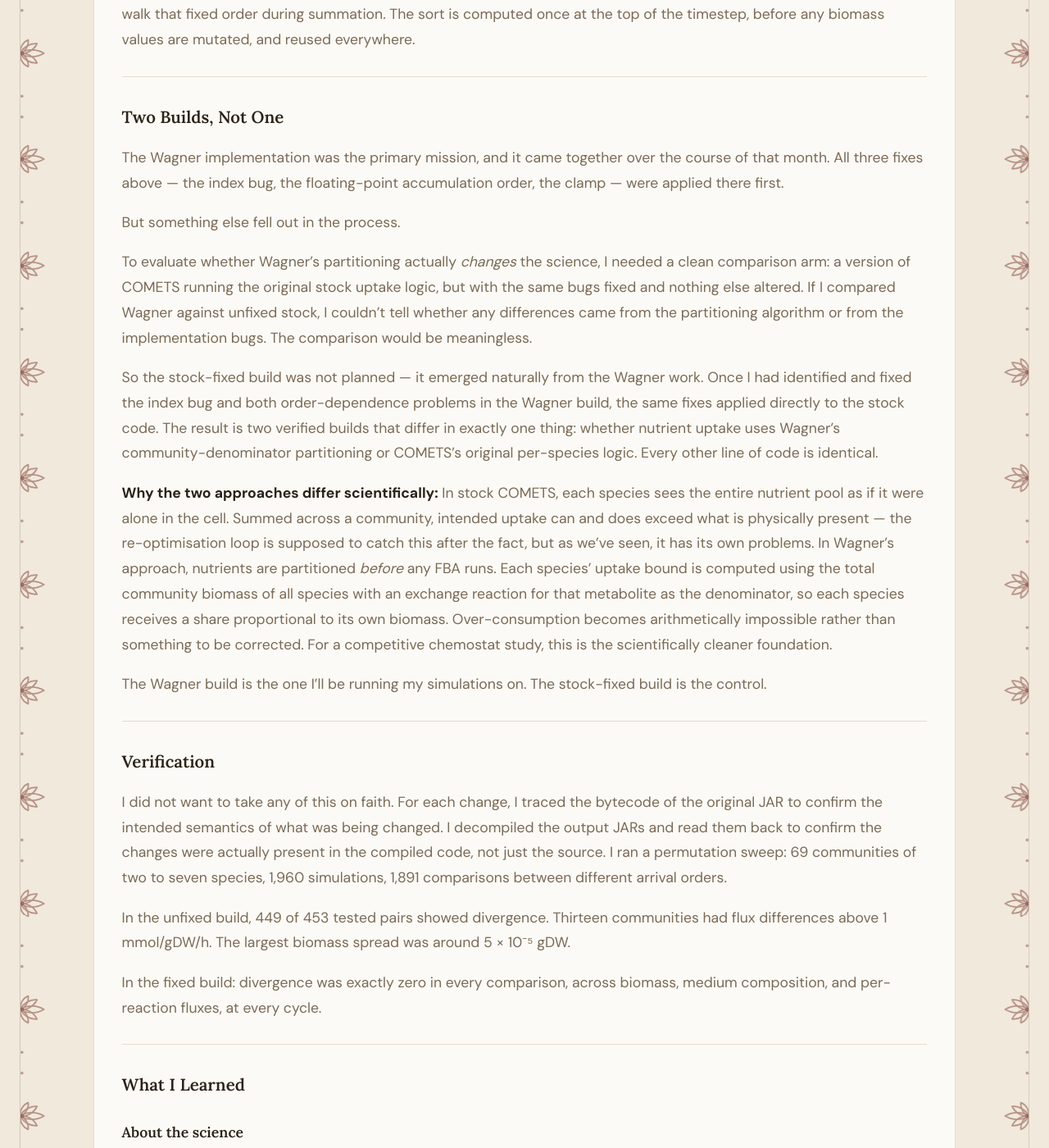
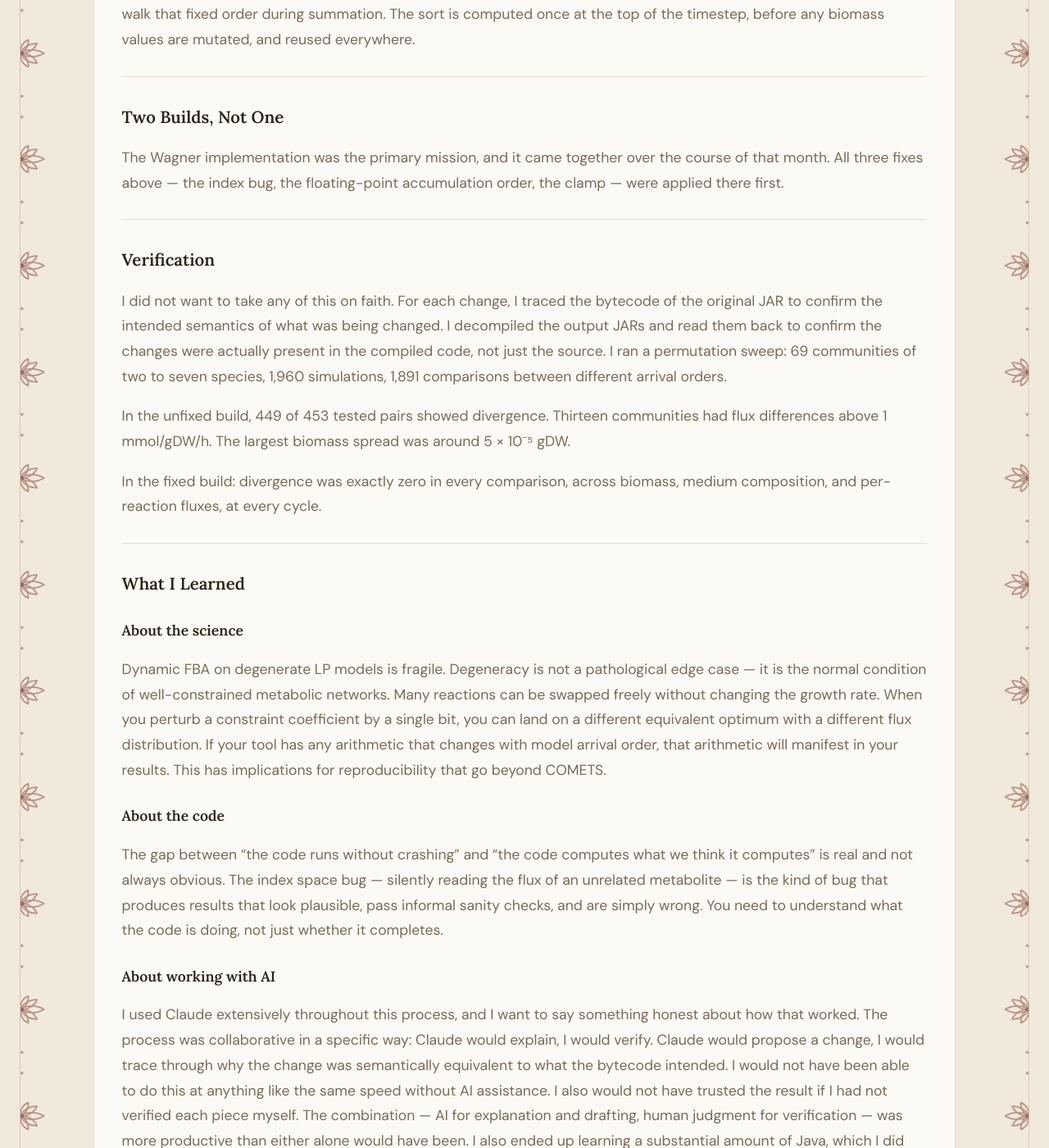
Before and after one commit to SandhyaVasu/SandhyaVasu.github.io, a Jekyll site: the page built from _posts/2026-09-03-comets_bugs.md, in a window 1280 px wide and 1400 px high, scrolled down 6822 px. Shown: the whole window at 82% size. Built offline with Jekyll 4.4.1, drawn with Linux system fonts in a browser that asks for light colours.

Commit message:
Update 2026-09-03-comets_bugs.md

```diff
--- a/_posts/2026-09-03-comets_bugs.md
+++ b/_posts/2026-09-03-comets_bugs.md
@@ -176,16 +176,6 @@ I found this empirically: in a pair of species where one model had an unconstrai
 
 The Wagner implementation was the primary mission, and it came together over the course of that month. All three fixes above — the index bug, the floating-point accumulation order, the clamp — were applied there first.
 
-But something else fell out in the process.
-
-To evaluate whether Wagner's partitioning actually *changes* the science, I needed a clean comparison arm: a version of COMETS running the original stock uptake logic, but with the same bugs fixed and nothing else altered. If I compared Wagner against unfixed stock, I couldn't tell whether any differences came from the partitioning algorithm or from the implementation bugs. The comparison would be meaningless.
-
-So the stock-fixed build was not planned — it emerged naturally from the Wagner work. Once I had identified and fixed the index bug and both order-dependence problems in the Wagner build, the same fixes applied directly to the stock code. The result is two verified builds that differ in exactly one thing: whether nutrient uptake uses Wagner's community-denominator partitioning or COMETS's original per-species logic. Every other line of code is identical.
-
-**Why the two approaches differ scientifically:** In stock COMETS, each species sees the entire nutrient pool as if it were alone in the cell. Summed across a community, intended uptake can and does exceed what is physically present — the re-optimisation loop is supposed to catch this after the fact, but as we've seen, it has its own problems. In Wagner's approach, nutrients are partitioned *before* any FBA runs. Each species' uptake bound is computed using the total community biomass of all species with an exchange reaction for that metabolite as the denominator, so each species receives a share proportional to its own biomass. Over-consumption becomes arithmetically impossible rather than something to be corrected. For a competitive chemostat study, this is the scientifically cleaner foundation.
-
-The Wagner build is the one I'll be running my simulations on. The stock-fixed build is the control.
-
 ---
 
 ## Verification
```
